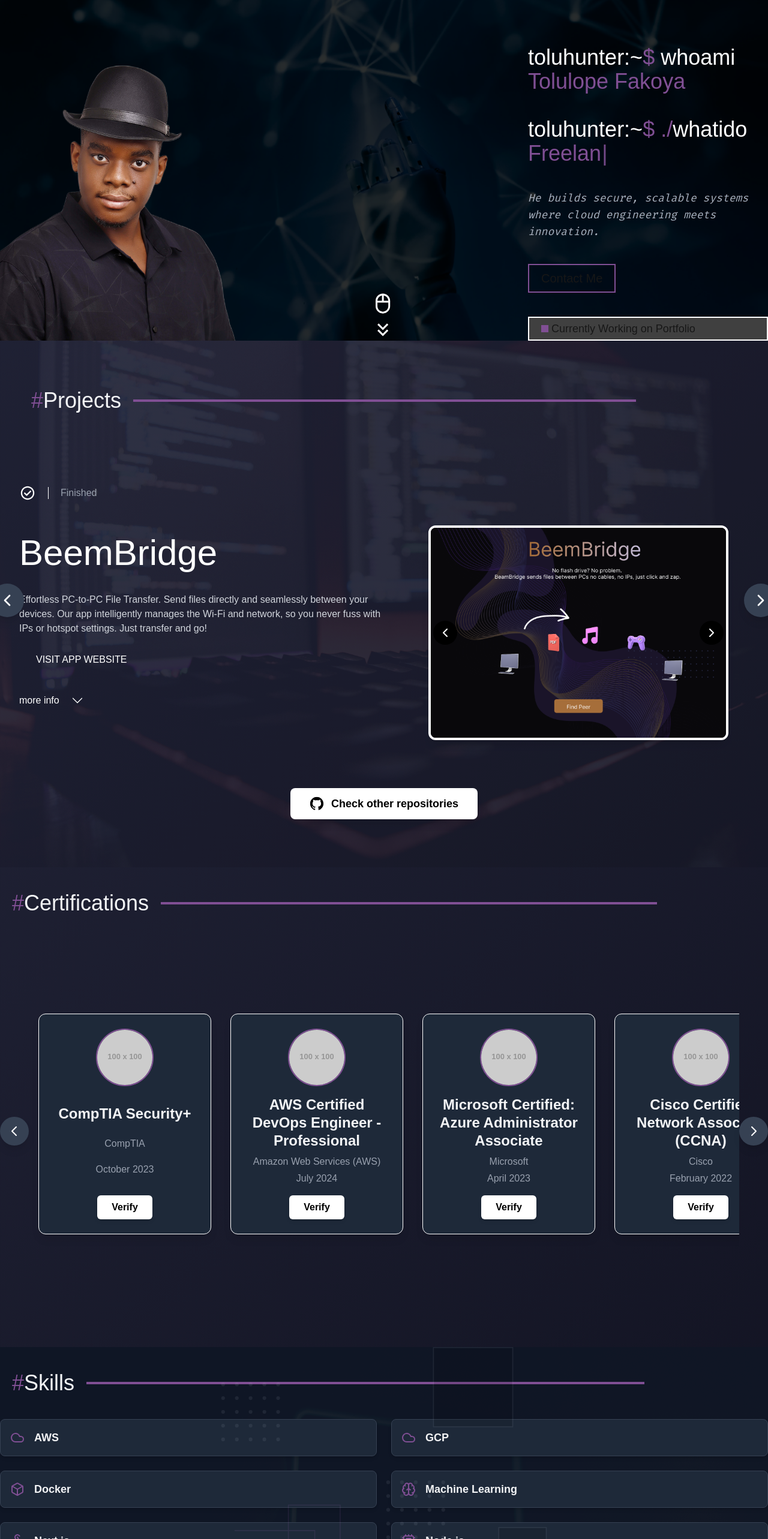
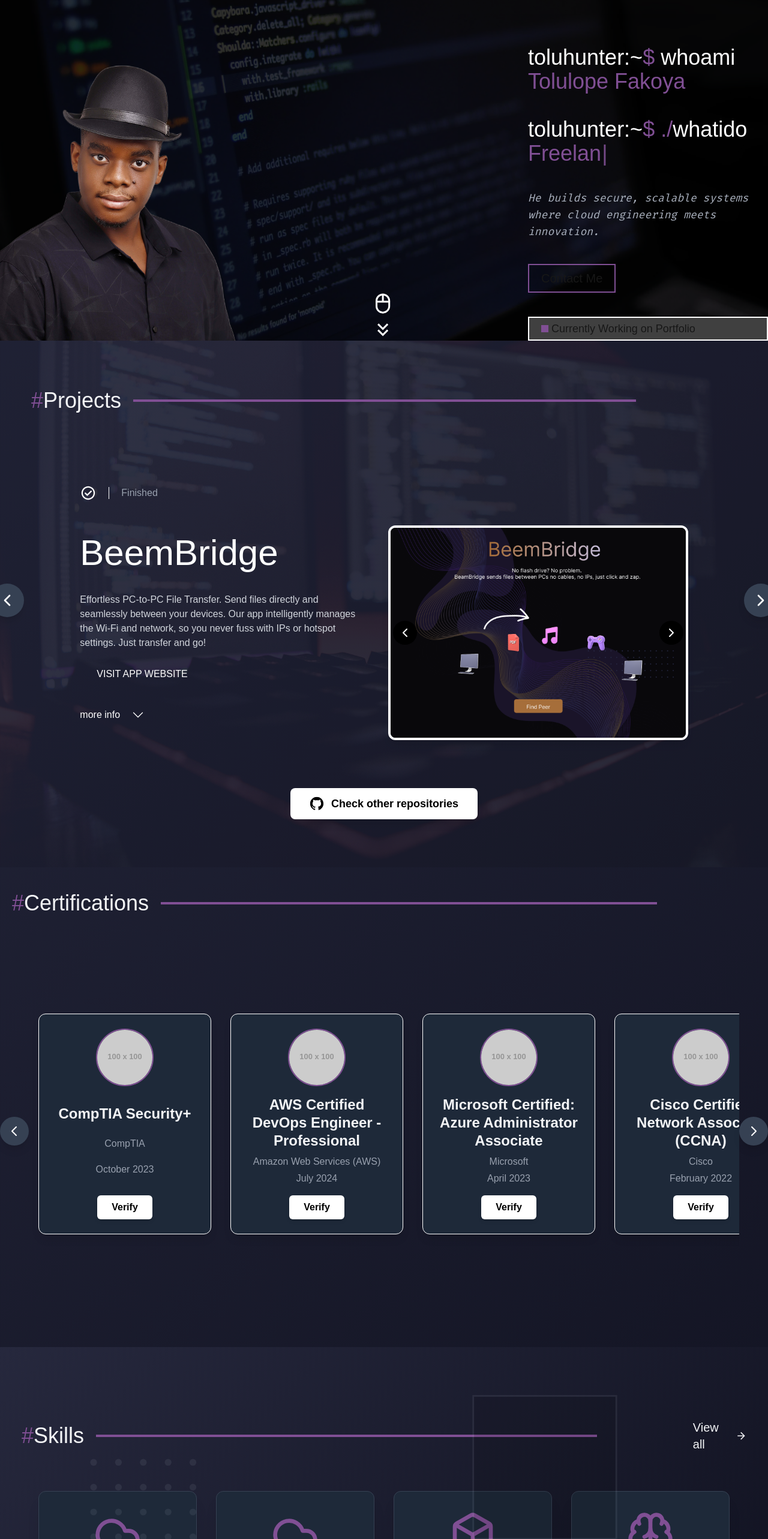
Before and after one commit to Toluhunter/portfolio, a Next.js app: page / in a window 1280 px wide. Shown: the part 232-2798 px from the top of the page at 60% size. Built offline with nearby package versions, Linux system fonts and the light colour scheme.

Commit message:
adjusted skills section and added anchor tags for navbar links

```diff
--- a/src/components/pages/landing/contact.tsx
+++ b/src/components/pages/landing/contact.tsx
@@ -2,7 +2,7 @@
 
 export const ContactMeSection = () => {
     return (
-        <section className="relative flex flex-col items-center overflow-hidden">
+        <section id="contact" className="relative flex flex-col items-center overflow-hidden">
             <div className="flex flex-col w-full container mx-auto ">
                 <Title text="Contact Me" />
 
--- a/src/components/pages/landing/hero.tsx
+++ b/src/components/pages/landing/hero.tsx
@@ -37,7 +37,11 @@
                         </p>
 
                         <button className="px-5 py-2 text-base md:text-xl border-2 border-callout hover:bg-callout hover:text-white">
-                            Contact Me
+                            <a
+                                href="mailto:toluhunterdev@gmail.com"
+                            >
+                                Contact Me
+                            </a>
 
                         </button>
                         <div className="bg-neutral-700 border-2 border-white w-fit md:w-full py-1 px-5 text-sm md:text-lg text-left">
--- a/src/components/pages/landing/projects.tsx
+++ b/src/components/pages/landing/projects.tsx
@@ -92,7 +92,7 @@
                         <LeftProjectArrowIcon />
                     </button>
 
-                    <div className="w-full">
+                    <div className="w-5/6">
                         <ProjectListing project={projects[currentProjectIndex]} />
                     </div>
 
--- a/src/components/pages/landing/skills.tsx
+++ b/src/components/pages/landing/skills.tsx
@@ -10,17 +10,27 @@
         { id: 'skill2', name: 'GCP', icon: Cloud },
         { id: 'skill3', name: 'Docker', icon: Box },
         { id: 'skill4', name: 'Machine Learning', icon: Brain },
-        { id: 'skill5', name: 'Next.js', icon: Webhook }, // Using Webhook as a generic icon for frameworks
+        { id: 'skill5', name: 'Next.js', icon: Webhook },
         { id: 'skill6', name: 'Node.js', icon: Cpu },
         { id: 'skill7', name: 'Python', icon: Code },
-        { id: 'skill8', name: 'Git', icon: GitBranch }, // Adding Git as a common skill
+        { id: 'skill8', name: 'Git', icon: GitBranch },
+        { id: 'skill9', name: 'React', icon: Webhook }, // Reusing Webhook for React
+        { id: 'skill10', name: 'JavaScript', icon: Code },
+        { id: 'skill11', name: 'TypeScript', icon: Code },
+        { id: 'skill12', name: 'CI/CD', icon: GitBranch }, // Reusing GitBranch for CI/CD
     ];
+
     return (
-        <section className="flex flex-col bg-[url(/Skills-BG.png)] items-center min-h-screen w-full bg-gray-900 overflow-hidden relative">
-            <div className="relative w-full h-full container">
-                <Icon name="background-pattern" classes="absolute top-0 left-0 w-full h-full object-cover opacity-10"></Icon>
-                <Title text="Skills" link="#" />
-                <div className="mt-10 grid grid-cols-1 md:grid-cols-2 gap-6 w-full">
+        <section
+            id="skills"
+            className="flex flex-col items-center min-h-screen w-full overflow-hidden relative py-20"
+            style={{ background: 'var(--background)' }} // Set background using the CSS variable
+        >
+            <div className="relative w-full h-full container mx-auto px-4">
+                {/* Background pattern icon. If you want this to show over the gradient, ensure its opacity is low enough. */}
+                <Icon name="background-pattern" classes="absolute top-0 left-0 w-full h-full object-cover opacity-10 pointer-events-none"></Icon>
+                <Title text="Skills" hasMore={true} link="#all-skills" />
+                <div className="mt-16 grid grid-cols-1 sm:grid-cols-2 md:grid-cols-2 lg:grid-cols-3 xl:grid-cols-4 gap-8 w-full max-w-6xl mx-auto">
                     {skillsData.map((skill) => (
                         <SkillItem key={skill.id} skill={skill} />
                     ))}
--- a/src/components/utilities/landingpage/skills/skill-items.tsx
+++ b/src/components/utilities/landingpage/skills/skill-items.tsx
@@ -6,9 +6,13 @@
 export const SkillItem: React.FC<{ skill: Skill }> = ({ skill }) => {
     const IconComponent = skill.icon;
     return (
-        <div className="flex items-center gap-4 p-4 bg-gray-800 rounded-lg shadow-md border border-gray-700">
-            {IconComponent && <IconComponent size={24} color="#804F94" />} {/* Render the icon with custom color */}
-            <span className="font-bold text-lg text-gray-100">{skill.name}</span>
+        <div className="flex flex-col items-center justify-center p-8 bg-gray-800 rounded-xl shadow-xl border border-gray-700 hover:border-[#804F94] transition-all duration-300 transform hover:scale-105 group">
+            {IconComponent && (
+                <div className="mb-4 text-[#804F94] group-hover:text-white transition-colors duration-300">
+                    <IconComponent size={80} /> {/* Increased icon size significantly */}
+                </div>
+            )}
+            <span className="font-bold text-xl text-gray-100 group-hover:text-white transition-colors duration-300">{skill.name}</span>
         </div>
     );
 };
--- a/src/components/utilities/shared/navbar.tsx
+++ b/src/components/utilities/shared/navbar.tsx
@@ -8,12 +8,12 @@
         <ul className={className}>
             <ul className={className}>
                 <li><a href="#" className="text-white py-2 px-4 hover:text-[#804F94] transition-colors duration-300">About</a></li>
+                <li><a href="#" className="text-white py-2 px-4 hover:text-[#804F94] transition-colors duration-300">Projects</a></li>
                 <li><a href="#" className="text-white py-2 px-4 hover:text-[#804F94] transition-colors duration-300">Blogs</a></li>
-                <li><a href="#" className="text-white py-2 px-4 hover:text-[#804F94] transition-colors duration-300">Projects</a></li>
                 <li><a href="#" className="text-white py-2 px-4 hover:text-[#804F94] transition-colors duration-300">Labs</a></li>
-                <li><a href="#" className="text-white py-2 px-4 hover:text-[#804F94] transition-colors duration-300">Skills</a></li>
+                <li><a href="#skills" className="text-white py-2 px-4 hover:text-[#804F94] transition-colors duration-300">Skills</a></li>
                 <li><a href="#" className="text-white py-2 px-4 hover:text-[#804F94] transition-colors duration-300">CV</a></li>
-                <li><a href="#" className="text-white py-2 px-4 hover:text-[#804F94] transition-colors duration-300">Contact</a></li>
+                <li><a href="#contact" className="text-white py-2 px-4 hover:text-[#804F94] transition-colors duration-300">Contact</a></li>
             </ul>
         </ul>
     )
```
